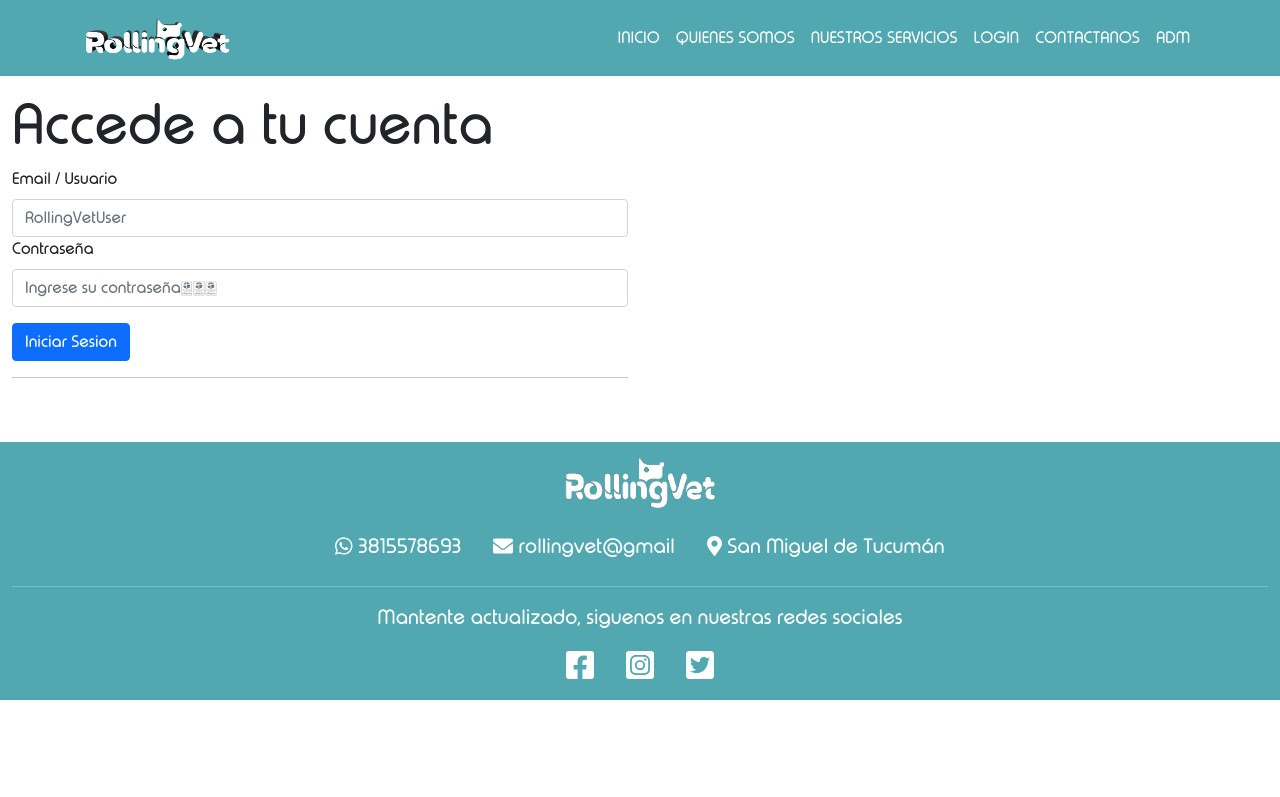
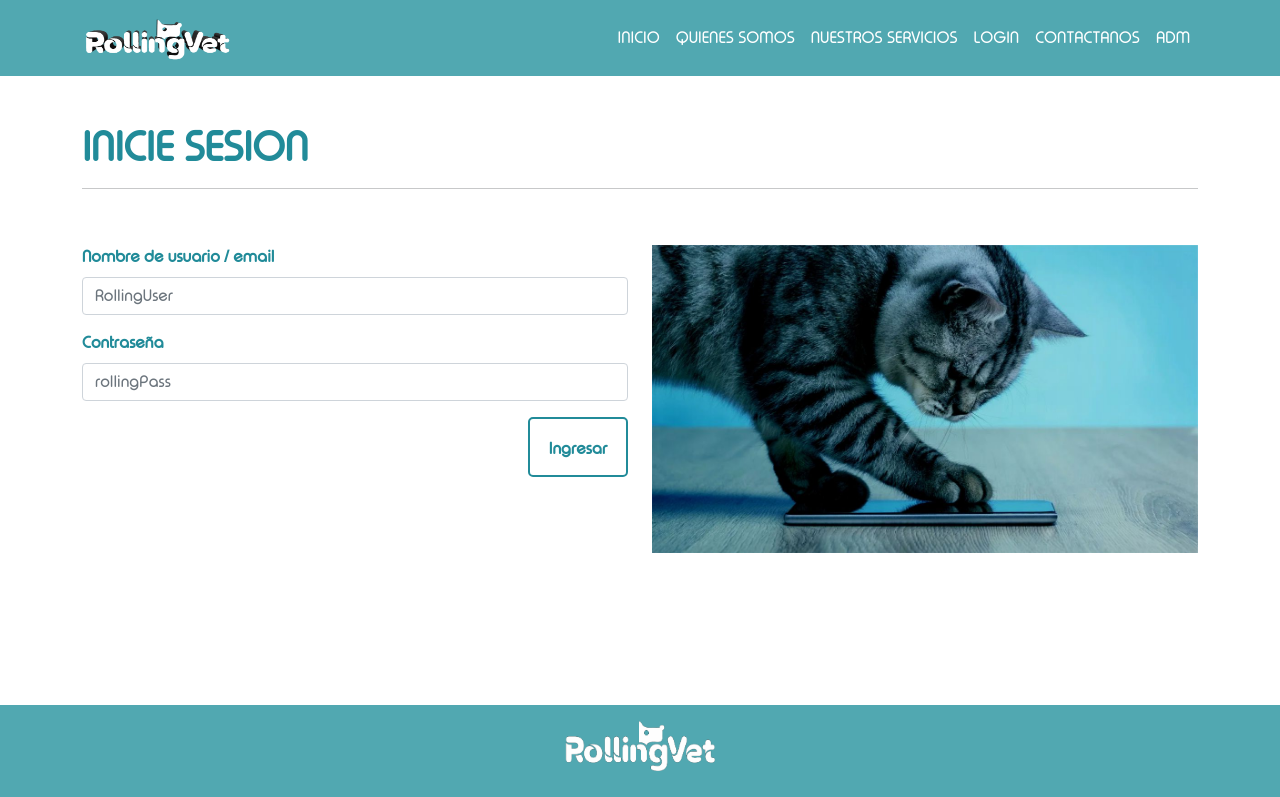
Before and after one commit to alanchibilisco/RollingVetProjectFE, a React (Create React App) app: page /Login in a window 1280 px wide. Shown: the top 797 px of the page. Built offline with nearby package versions, Linux system fonts and the light colour scheme; data requests are answered from the project's data file.

Commit message:
se comenzo con el login

```diff
--- a/db.json
+++ b/db.json
@@ -47,11 +47,11 @@
       "id": 4
     }
   ],
-
-    "user":[
+    "users":[
       {
-        "userName": "$2a$08$0oM716UFy9lb2LLDVgr0U..B1fCssk4jcLABz8J8LpMVYW30pzawW",
-        "pass": "$2a$08$UgdtDRaUoeKqrqRuObXjhOvBn6bn.zjy/RvrXLgjagnCQO6NDqRd."
+        "userName":"$2a$08$0oM716UFy9lb2LLDVgr0U..B1fCssk4jcLABz8J8LpMVYW30pzawW",
+        "pass":"$2a$08$UgdtDRaUoeKqrqRuObXjhOvBn6bn.zjy/RvrXLgjagnCQO6NDqRd.",
+        "id":1
       }
     ]
 
--- a/src/App.js
+++ b/src/App.js
@@ -45,7 +45,7 @@ function App() {
   //utilizacion de las variables de entorno
   const URLPacientes = process.env.REACT_APP_API_PACIENTES;
   const URLTurnos = process.env.REACT_APP_API_TURNOS;
-  const URLUser= process.env.REACT_APP_API_TURNOS;
+  const URLUser= process.env.REACT_APP_API_USER;
   const key=process.env.REACT_APP_KEY
 
   const getApiPacientes = async () => {
@@ -73,6 +73,7 @@ function App() {
     try {
       const res=await fetch(URLUser);
       const userApi=await res.json();
+      console.log(userApi.userName);
       setUser(userApi);
     } catch (error) {
       console.log(error);
@@ -132,7 +133,9 @@ function App() {
       console.log(res);
    }
 
-
+   console.log(user);
+   console.log(user.userName);
+   console.log(user.pass);
 
 
 
@@ -153,7 +156,7 @@ function App() {
             path="/NuestrosServicios"
             element={<Servicios></Servicios>}
           ></Route>
-          <Route exact path="/Login" element={<Login></Login>}></Route>
+          <Route exact path="/Login" element={<Login user={user}></Login>}></Route>
           <Route
             exact
             path="/Contactanos"
--- a/src/components/Login.jsx
+++ b/src/components/Login.jsx
@@ -1,41 +1,56 @@
-import React from "react";
+import React, { useState } from "react";
+import {Col, Container, Form, Row } from "react-bootstrap";
 import Footer from "./Footer";
 import NavBar from "./NavBar";
+import contacto from './img/contactoIMG.jpg';
+import bcrypt from "bcryptjs/dist/bcrypt";
 
+const Login = ({ user }) => {
+  console.log(user);
+  const[logUser, setLogUser]=useState('');
+  const[logPass, setLogPass]=useState('');
 
-const Login = () => {
-  return (<div>
+  const handleSubmit=(e)=>{
+    e.preventDefault();
+    if(bcrypt.compareSync(logUser,user.userName)&&bcrypt.compareSync(logPass, user.pass)){
+      console.log('esta logueado ok');
+    }else{
+      console.log('esta logueado mal');
+    }
+  }
+
+  return (
+    <div>
       <NavBar />
-      <div class="">
-        <form></form>
-        <div class="row justify-content-evenly">
-        <div class="row align-items-center  w-100">
-          <div class="col-4 col-sm-12 col-md-6" data-aos="fade-right"
-          data-aos-anchor="#example-anchor"
-          data-aos-offset="500"
-          data-aos-duration="500">
-            <h1 class="display-4 mt-3">Accede a tu cuenta</h1>
-            <form>
-              <div>
-                <label for="InputEmail1" class="form-label">Email / Usuario</label>
-                <input class="form-control" required placeholder="RollingVetUser"></input>
+      <Container className="py-5">
+      <h1 className="font-celeste-crud">INICIE SESION</h1>
+      <hr />
+      <div className="my-5">
+            <Form className="my-5" onSubmit={handleSubmit}>
+            <Row>
+              <Col xs={12} md={6} className='my-2'>
+              <Form.Group className="mb-3" controlId="formBasicUser">
+                <Form.Label className="font-celeste-crud">Nombre de usuario / email</Form.Label>
+                <Form.Control type="text" placeholder="RollingUser" onChange={({target})=>setLogUser(target.value.trimStart())}></Form.Control>
+              </Form.Group>
+              <Form.Group className="mb-3" controlId="formBasicPass">
+                <Form.Label className="font-celeste-crud">Contraseña</Form.Label>
+                <Form.Control type="password" placeholder="rollingPass" onChange={({target})=>setLogPass(target.value.trimStart())}></Form.Control>
+              </Form.Group>
+              <div className="text-end">
+              <button className="btn-celeste-crud">Ingresar</button>
               </div>
-              <div class="mb-3">
-                <label for="InputPassword1" class="form-label">Contraseña</label>
-                <input type="password" class="form-control" required placeholder="Ingrese su contraseña..." ></input>
-              </div>
-              <div>
-              <button type="submit" class="btn btn-primary">Iniciar Sesion</button>
+              </Col>
+              <Col xs={12} md={6} className='my-2'><img src={contacto} width='100%' alt="Imagen de contacto"></img></Col>
+              </Row>
+
+            </Form>
+
             </div>
-            </form>
-            <hr />
-        </div>
-        </div>
-        </div>
+      </Container>
       <Footer />
-      </div>
-      </div>
-)  ;
-  };
+    </div>
+  );
+};
 
 export default Login;
```
Also changed, not shown: 2 other files (tests, documents, lock files or other folders).
